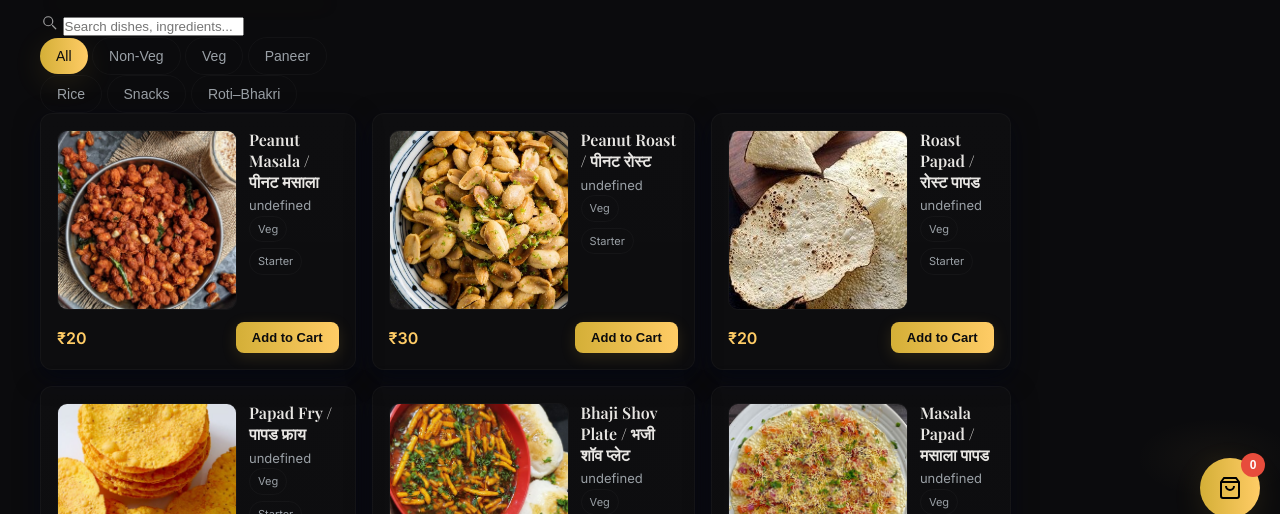
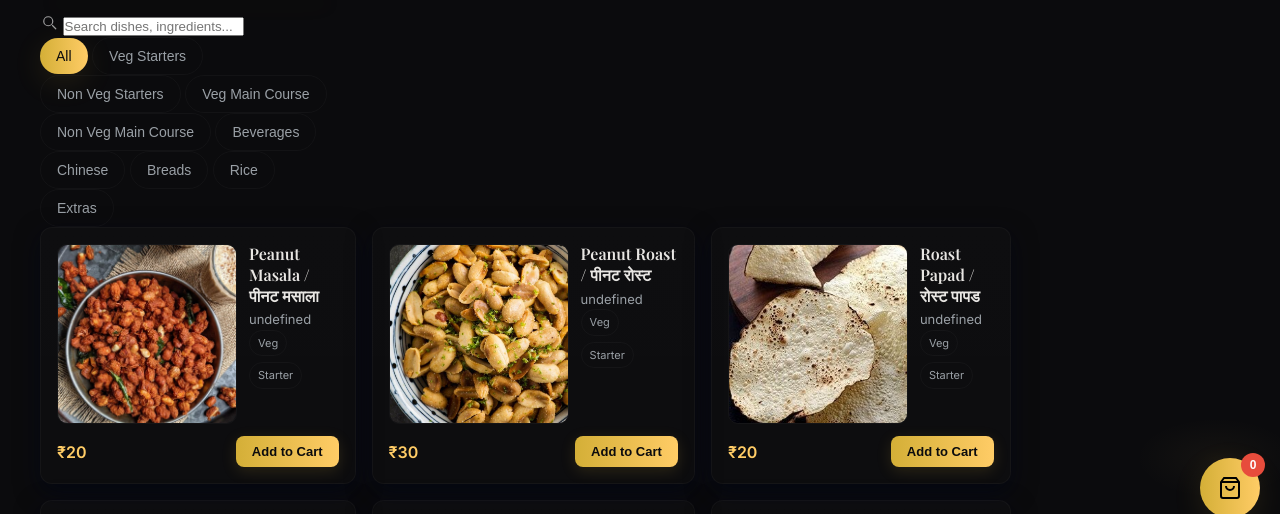
Before and after one commit to MenuSpeak/Hotel-Harsh, a plain HTML site: page index.html in a window 1280 px wide. Shown: the part 262-776 px from the top of the page. Drawn offline with nearby package versions, Linux system fonts and the light colour scheme.

Commit message:
Update index.html

```diff
--- a/index.html
+++ b/index.html
@@ -880,18 +880,18 @@ body::before {
 
           <div class="tabs" role="tablist">
             <button class="tab active" data-cat="all">All</button>
-            <button class="tab" data-cat="Non-Veg">Non-Veg</button>
-            <button class="tab" data-cat="Veg">Veg</button>
-            <button class="tab" data-cat="Paneer">Paneer</button>
-            <button class="tab" data-cat="Rice">Rice</button>
-            <button class="tab" data-cat="Snacks">Snacks</button>
-            <button class="tab" data-cat="RotiBhakri">Roti–Bhakri</button>
-            <!-- <button class="tab" data-cat="Special">Special</button>
+            <button class="tab" data-cat="Veg Starters">Veg Starters</button>
+            <button class="tab" data-cat="Non Veg Starters">Non Veg Starters</button>
+            <button class="tab" data-cat="Veg Main Course">Veg Main Course</button>
+            <button class="tab" data-cat="Non Veg Main Course">Non Veg Main Course</button>
+            <button class="tab" data-cat="Beverages">Beverages</button>
+            <button class="tab" data-cat="Chinese">Chinese</button>
+            <!-- <button class="tab" data-cat="Special">Special</button> -->
             <button class="tab" data-cat="Breads">Breads</button>
             <button class="tab" data-cat="Rice">Rice</button>
-            <button class="tab" data-cat="Chinese">Chinese</button>
-            <button class="tab" data-cat="Soups">Soups</button>
-          </div> -->
+            <button class="tab" data-cat="Extras">Extras</button>
+            <!-- <button class="tab" data-cat="Soups">Soups</button> -->
+          </div>
         </div>
       </div>
 
```
